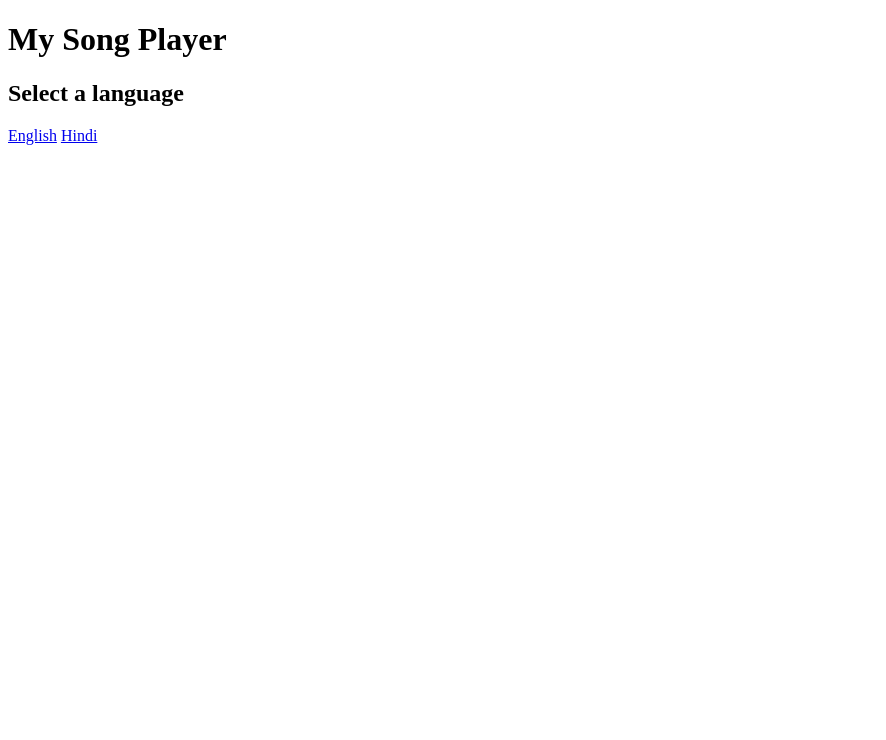
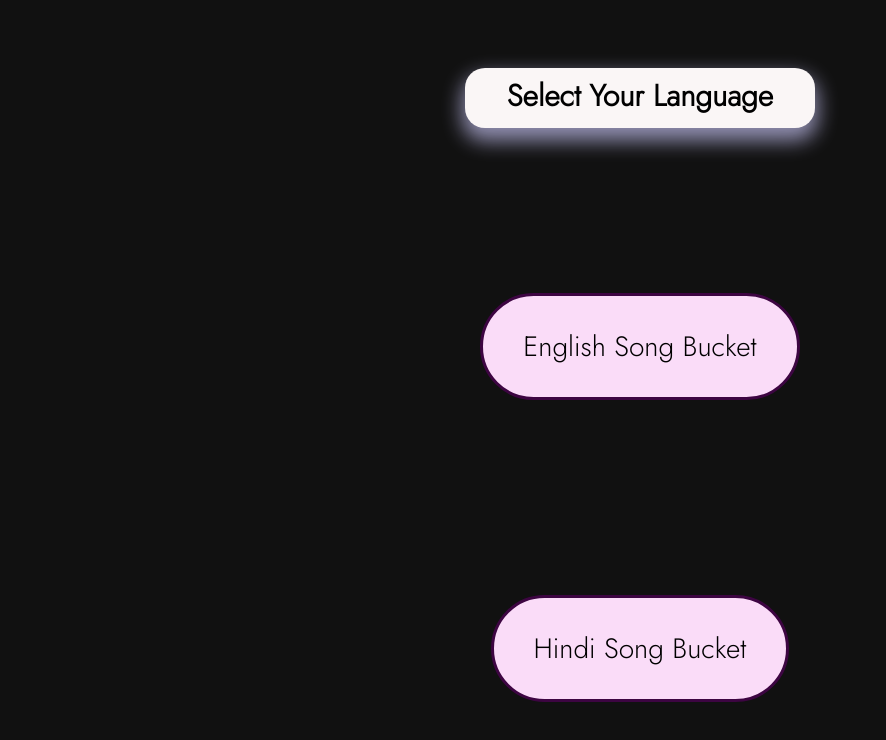
Before and after one commit to sameekshasoumya/MPlayer, a plain HTML site: page index.html in a window 1280 px wide. Shown: the whole page, without its empty margins (0-886 px from the left). Drawn offline with Linux system fonts and the light colour scheme.

Commit message:
main page

```diff
--- a/index.html
+++ b/index.html
@@ -13,12 +13,9 @@
 
 <body>
     <div class="main">
-        <h1>My Song Player</h1>
-        <div class="category">
-            <h2>Select a language</h2>
-                <a href="music_english.html">English</a>
-                <a href="music_hindi.html">Hindi</a>
-        </div>
+        <h1>Select Your Language</h1>
+            <a href="music_english.html">English Song Bucket</a>
+            <a href="music_hindi.html">Hindi Song Bucket</a>
     </div>
 </body>
 
--- a/style_main.css
+++ b/style_main.css
@@ -0,0 +1,55 @@
+@import url('https://fonts.googleapis.com/css2?family=Jost:wght@300&display=swap');*,
+*::before,
+*::after{
+    margin: 0;
+    padding: 0%;
+    box-sizing: border-box;
+}
+
+html{
+    font-size: 62.5%;
+    font-family: "Jost",sans-serif;
+}
+
+.main{
+    width: 100vw;
+    height: 100vh;
+    display: grid;
+    background-color: #111111;
+    place-items: center;
+}
+
+
+h1{
+    width: 35rem;
+    height: 6rem;
+    font-weight: 1500;
+    font-size: 3rem;
+    background-color: rgb(250, 246, 246);
+    border-radius: 2rem;
+    box-shadow: 0 1rem 2rem 0.3rem rgba(195, 192, 238, 0.712);
+    padding: 0.6rem;
+    justify-content: center;
+    text-align: center;
+    display: flex;
+}
+
+
+    a:link, a:visited {
+        background-color: rgb(250, 220, 248);
+        color: black;
+        border: 0.3rem solid rgb(61, 5, 66);
+        padding: 3rem 4rem;
+        text-align: center;
+        text-decoration: none;
+        display: inline-block;
+        font-size: 2.8rem;
+        font-weight: 400;
+        margin: 3rem;
+        border-radius: 10rem;
+      }
+
+      a:hover, a:active {
+        background-color: rgb(255, 200, 246);
+        color: rgb(38, 2, 59);
+      }
```
